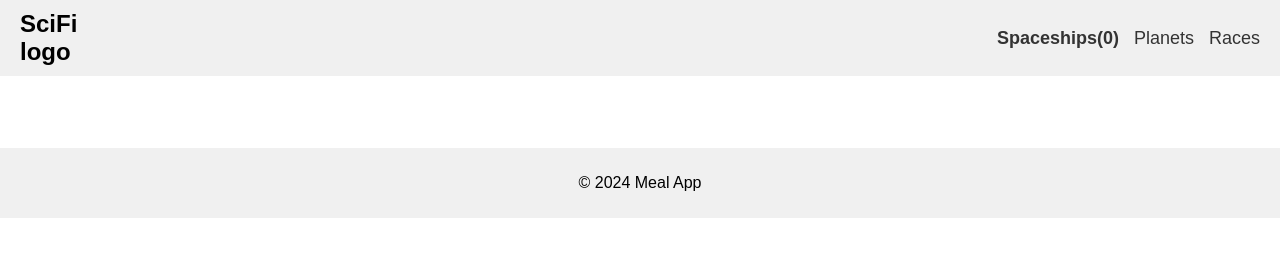
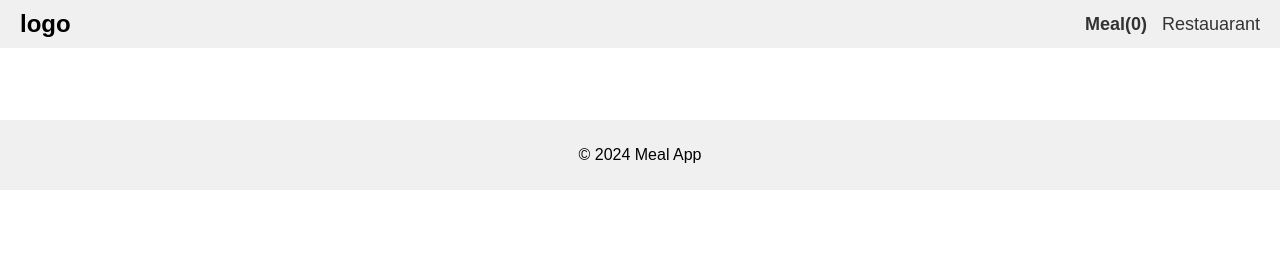
Before and after one commit to Charzy-1/MealDB-API-based-webapp, a website built with webpack: page public/index.html in a window 1280 px wide. Built offline with nearby package versions, Linux system fonts and the light colour scheme; no server answers.

Commit message:
Modified my html

```diff
--- a/public/index.html
+++ b/public/index.html
@@ -8,12 +8,11 @@
 </head>
 <body>
   <header>
-    <div class="logo">SciFi<br>logo</div>
+    <div class="logo">logo</div>
     <nav>
       <ul>
-        <li><a href="#" class="active">Spaceships<span id="spaceship-count">(0)</span></a></li>
-        <li><a href="#">Planets</a></li>
-        <li><a href="#">Races</a></li>
+        <li><a href="#" class="active">Meal<span id="spaceship-count">(0)</span></a></li>
+        <li><a href="#">Restauarant</a></li>
       </ul>
     </nav>
   </header>
```
